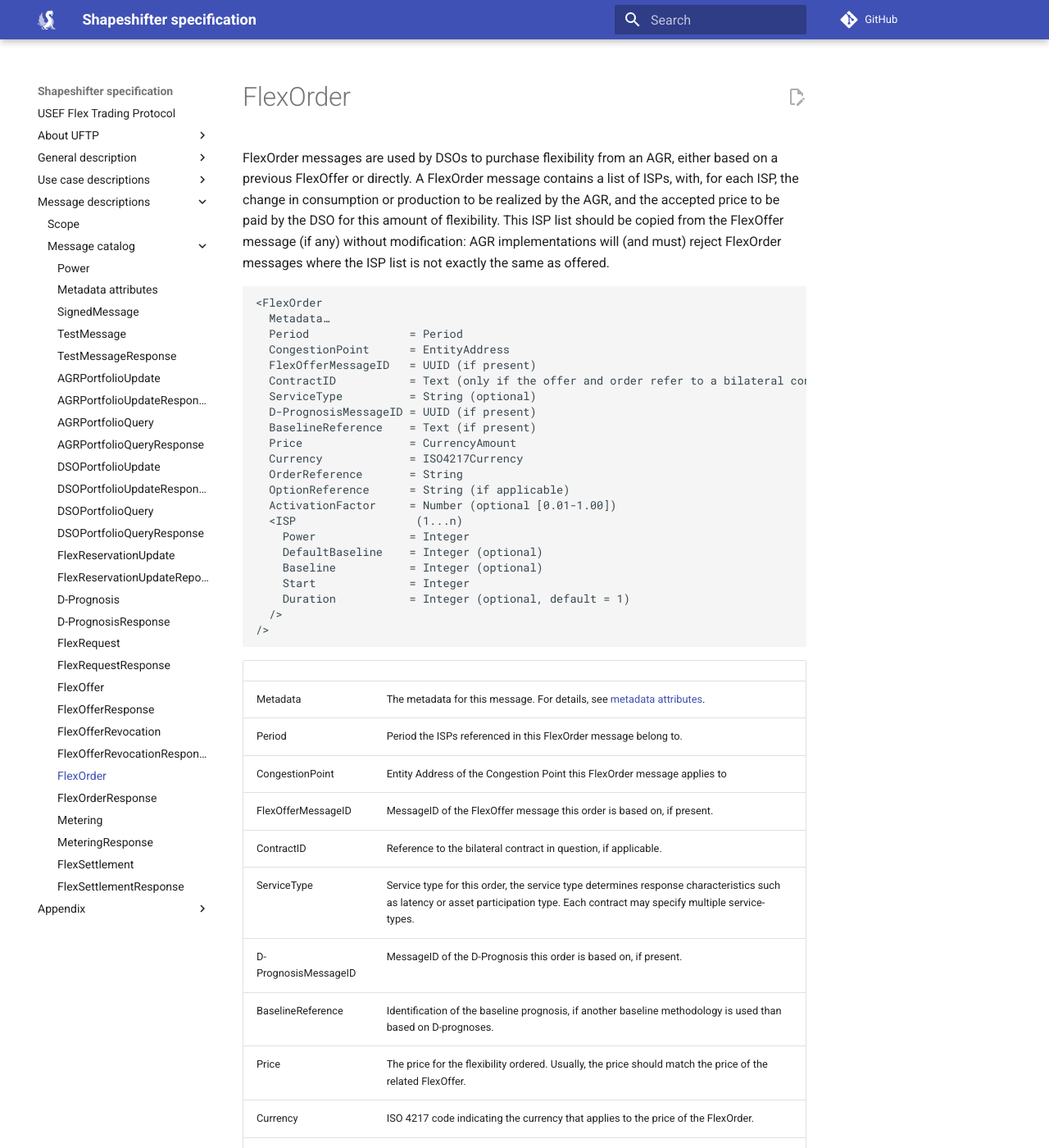
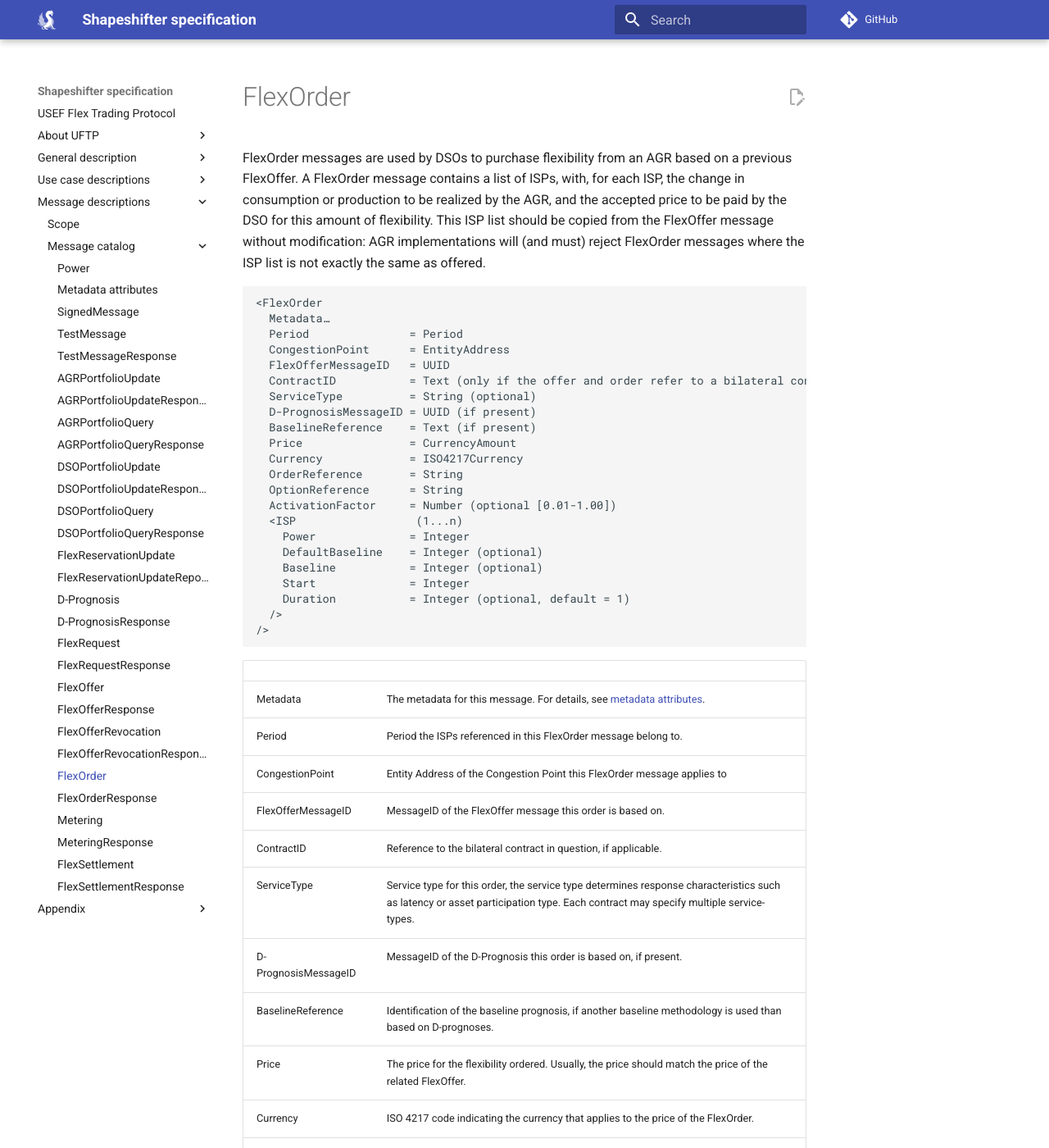
Before and after one commit to shapeshifter/shapeshifter-specification, an MkDocs documentation site: the page built from docs/message-descriptions/message-catalog/flex-order.md, in a window 1280 px wide and 1400 px high. Shown: the whole window at 82% size. Built offline with MkDocs 1.6.1 and Material for MkDocs 9.7.7, drawn with Linux system fonts in a browser that asks for light colours; comment, search, counter and statistics services are not loaded; the version menu is left out; some of the changed text lies outside the part shown.

Commit message:
revert some things no belonging to this change

````diff
--- a/docs/message-descriptions/message-catalog/flex-order.md
+++ b/docs/message-descriptions/message-catalog/flex-order.md
@@ -6,19 +6,16 @@ SPDX-License-Identifier: Apache-2.0
 
 # FlexOrder
 
-FlexOrder messages are used by DSOs to purchase flexibility from an AGR, either based on a previous FlexOffer or
-directly.
-A FlexOrder message contains a list of ISPs, with, for each ISP, the change in consumption or production to be realized
-by the AGR, and the accepted price to be paid by the DSO for this amount of flexibility.
-This ISP list should be copied from the FlexOffer message (if any) without modification: AGR implementations will (and
-must) reject FlexOrder messages where the ISP list is not exactly the same as offered.
+FlexOrder messages are used by DSOs to purchase flexibility from an AGR based on a previous FlexOffer.
+A FlexOrder message contains a list of ISPs, with, for each ISP, the change in consumption or production to be realized by the AGR, and the accepted price to be paid by the DSO for this amount of flexibility.
+This ISP list should be copied from the FlexOffer message without modification: AGR implementations will (and must) reject FlexOrder messages where the ISP list is not exactly the same as offered.
 
 ```
 <FlexOrder
   Metadata…
   Period               = Period
   CongestionPoint      = EntityAddress
-  FlexOfferMessageID   = UUID (if present)
+  FlexOfferMessageID   = UUID
   ContractID           = Text (only if the offer and order refer to a bilateral contract)
   ServiceType          = String (optional)
   D-PrognosisMessageID = UUID (if present)
@@ -26,7 +23,7 @@ must) reject FlexOrder messages where the ISP list is not exactly the same as of
   Price                = CurrencyAmount
   Currency             = ISO4217Currency
   OrderReference       = String
-  OptionReference      = String (if applicable)
+  OptionReference      = String
   ActivationFactor     = Number (optional [0.01-1.00])
   <ISP                  (1...n)
     Power              = Integer
@@ -43,7 +40,7 @@ must) reject FlexOrder messages where the ISP list is not exactly the same as of
 | Metadata             | The metadata for this message. For details, see [metadata attributes](metadata-attributes.md).                                                                                                                                                                  |
 | Period               | Period the ISPs referenced in this FlexOrder message belong to.                                                                                                                                                                                                 |
 | CongestionPoint      | Entity Address of the Congestion Point this FlexOrder message applies to                                                                                                                                                                                        |
-| FlexOfferMessageID   | MessageID of the FlexOffer message this order is based on, if present.                                                                                                                                                                                          |
+| FlexOfferMessageID   | MessageID of the FlexOffer message this order is based on.                                                                                                                                                                                                      |
 | ContractID           | Reference to the bilateral contract in question, if applicable.                                                                                                                                                                                                 |
 | ServiceType          | Service type for this order, the service type determines response characteristics such as latency or asset participation type. Each contract may specify multiple service-types.                                                                                |
 | D-PrognosisMessageID | MessageID of the D-Prognosis this order is based on, if present.                                                                                                                                                                                                |
@@ -51,7 +48,7 @@ must) reject FlexOrder messages where the ISP list is not exactly the same as of
 | Price                | The price for the flexibility ordered. Usually, the price should match the price of the related FlexOffer.                                                                                                                                                      |
 | Currency             | ISO 4217 code indicating the currency that applies to the price of the FlexOrder.                                                                                                                                                                               |
 | OrderReference       | Order number assigned by the DSO originating the FlexOrder. To be stored by the AGR and used in the settlement phase.                                                                                                                                           |
-| OptionReference      | The OptionReference from the OfferOption chosen from the FlexOffer, if applicable.                                                                                                                                                                              |
+| OptionReference      | The OptionReference from the OfferOption chosen from the FlexOffer.                                                                                                                                                                                             |
 | ActivationFactor     | The activation factor for this OfferOption. If this  attribute is omitted, a default value of  1.00 must be assumed.</br>Notes:</br>The ActivationFactor must be greater than or equal to the MinActivationFactor in the OfferOption chosen from the FlexOffer. |
 | ISP                  |                                                                                                                                                                                                                                                                 |
 | ⇥ Power              | Power specified for this ISP in Watts. Also see the important notes about the sign of this attribute in the main documentation entry for the ISP element, section [power](power.md).                                                                            |
````
Also changed, not shown: docs/appendix/glossary.md (+2 -2 lines), docs/general-description/validate-phase.md (+0 -9 lines), docs/message-descriptions/message-catalog/flex-request.md (+1 -2 lines), docs/use-case-descriptions/use-cases/validate-phase.md (+0 -49 lines), 1 other file.
